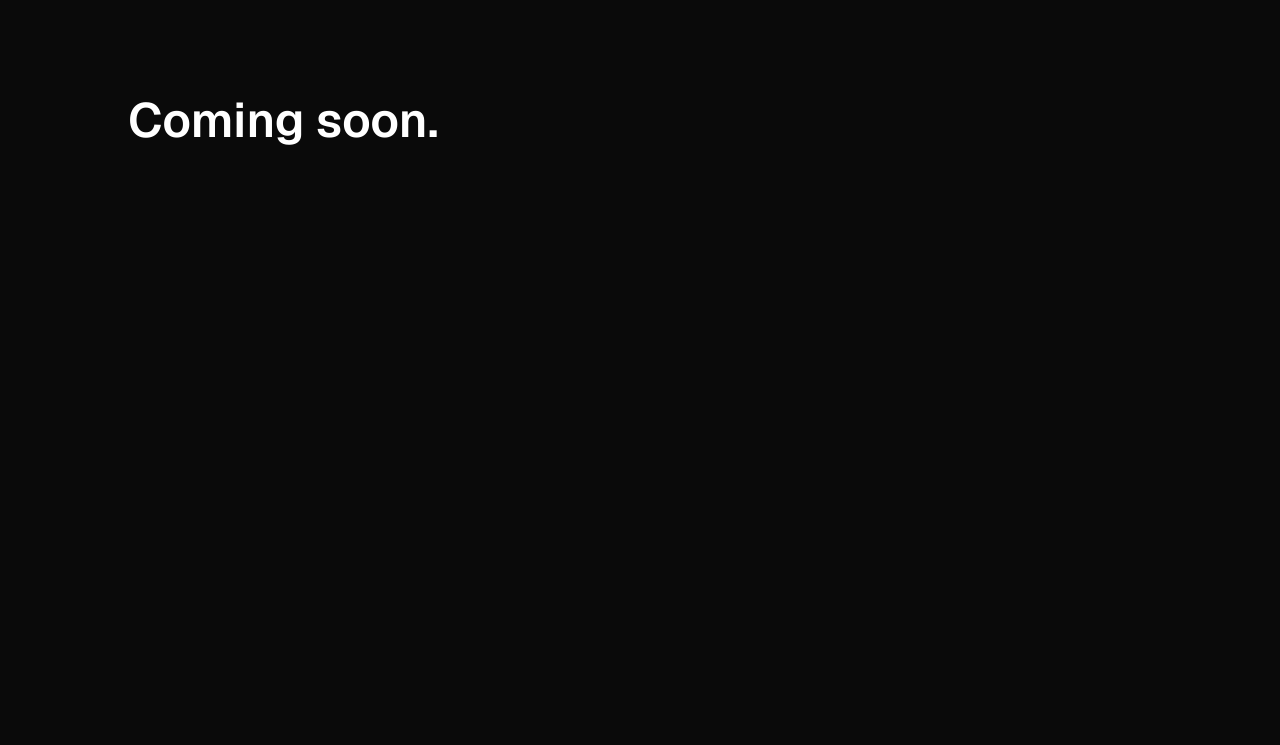
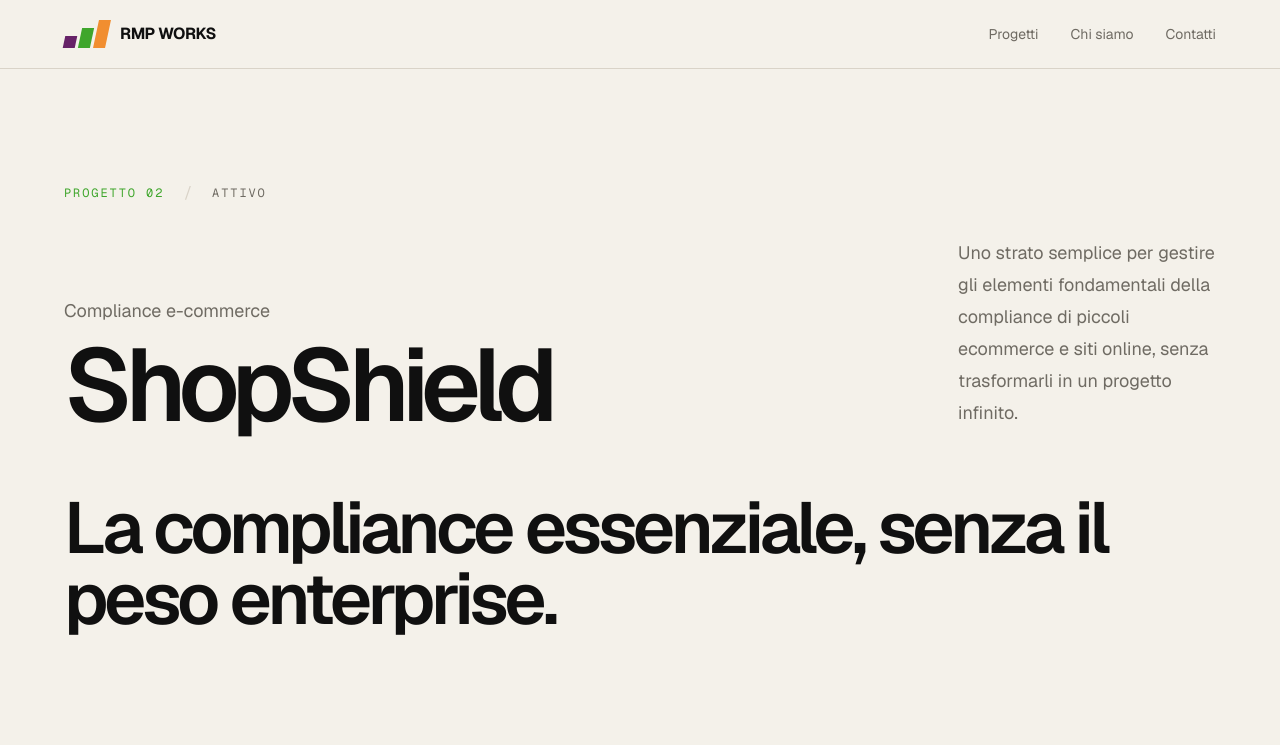
Before and after one commit to MacNaym/rmpworks, a Next.js app: page /projects/shopshield in a window 1280 px wide. Shown: the top 745 px of the page. Built offline with nearby package versions, Linux system fonts and the light colour scheme.

Commit message:
Build ShopShield project page

```diff
--- a/app/projects/shopshield/page.tsx
+++ b/app/projects/shopshield/page.tsx
@@ -1,9 +1,29 @@
-export default function Page() {
+import ProjectDetail from "../_components/ProjectDetail";
+
+export default function ShopShieldPage() {
   return (
-    <main className="min-h-screen bg-neutral-950 px-6 py-24 text-white">
-      <div className="mx-auto max-w-5xl">
-        <h1 className="text-5xl font-semibold">Coming soon.</h1>
-      </div>
-    </main>
+    <ProjectDetail
+      eyebrow="Progetto 02"
+      name="ShopShield"
+      category="Compliance e-commerce"
+      headline="La compliance essenziale, senza il peso enterprise."
+      description="Uno strato semplice per gestire gli elementi fondamentali della compliance di piccoli ecommerce e siti online, senza trasformarli in un progetto infinito."
+      accent="var(--rmp-green)"
+      status="Attivo"
+      problem="Per piccoli ecommerce e attività online la compliance viene spesso trattata come un insieme di plugin, banner e procedure scollegate, difficili da mantenere nel tempo."
+      solution="ShopShield concentra le funzioni essenziali in un prodotto leggero, con installazione semplice e un modello pensato per piccoli business e agenzie."
+      audience={[
+        "Ecommerce e siti di piccole dimensioni che vogliono una base di compliance chiara e gestibile.",
+        "Solopreneur e micro-imprese che non hanno un reparto legale o tecnico dedicato.",
+        "Agenzie che vogliono gestire più clienti con una soluzione ripetibile e prevedibile.",
+      ]}
+      principles={[
+        "Ridurre il numero di strumenti e configurazioni necessarie per ottenere il risultato.",
+        "Tenere il prodotto comprensibile anche per chi non vive di compliance.",
+        "Separare ciò che è essenziale da ciò che appartiene a prodotti o servizi specialistici.",
+      ]}
+      externalHref="https://shopshield.io"
+      externalLabel="Visita ShopShield"
+    />
   );
 }
```
